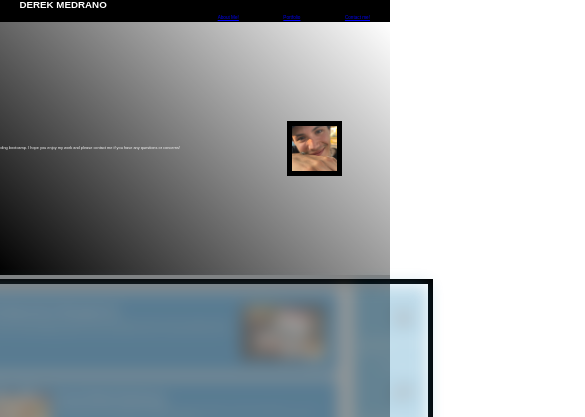
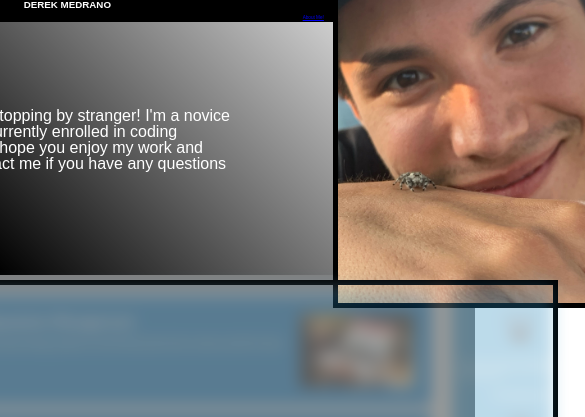
Before and after one commit to derekmedrano/homework-2, a plain HTML site: page index.html in a window 390 px wide. Shown: the top 417 px of the page, 585 px wide, since content can reach past the window. Drawn offline with Linux system fonts and the light colour scheme.

Commit message:
media queries fixed

```diff
--- a/assets/style.css
+++ b/assets/style.css
@@ -50,7 +50,6 @@ nav ul li {
     display: flex;
     justify-content: center;
     align-items: center;
-    font-size: 1vw;
     background-image: linear-gradient(45deg, black, transparent);
 }
 
@@ -58,10 +57,11 @@ nav ul li {
     flex: 1 0 350px;
     padding-left: 5%;
     color: var(--text-color1);
+    font-size: 1rem;
 }
 
 .about-me-item img {
-    width: 14em;
+    width: 20em;
     height: auto;
     margin-left: 22%;
     border-style: solid;
@@ -167,7 +167,7 @@ footer form {
     padding-top: 1%;
 }
 
-@media screen and (min-width: 1536px) {
+@media screen and (max-width: 1536px) {
 
     .projects,
     .deployed-project,
@@ -175,10 +175,10 @@ footer form {
     header,
     main,
     footer {
-        max-width: 1536px;
+        min-width: 1536px;
     }
 }
-@media screen and (min-width: 1280px) {
+@media screen and (max-width: 1280px) {
 
     .projects,
     .about-me,
@@ -186,11 +186,11 @@ footer form {
     header,
     main,
     footer {
-        max-width: 1280px;
+        min-width: 1280px;
     }
 }
 
-@media screen and (min-wdith: 1024px) {
+@media screen and (max-wdith: 1024px) {
 
     .projects,
     .deployed-project,
@@ -198,11 +198,11 @@ footer form {
     header,
     main,
     footer {
-        max-width: 1024px;
+        min-width: 1024px;
     }
 }
 
-@media screen and (min-width: 768px) {
+@media screen and (max-width: 768px) {
 
     .projects,
     .about-me,
@@ -210,11 +210,11 @@ footer form {
     header,
     main,
     footer {
-        max-width: 768px;
+        min-width: 768px;
     }
 }
 
-@media screen and (min-width: 640px) {
+@media screen and (max-width: 640px) {
 
     .projects,
     .deployed-project,
@@ -222,7 +222,7 @@ footer form {
     header,
     main,
     footer {
-        max-width: 640px;
+        min-width: 640px;
     }
 }
 
@@ -234,6 +234,6 @@ footer form {
     header,
     main,
     footer {
-        max-width: 475px;
+        min-width: 475px;
     }
 }
```
